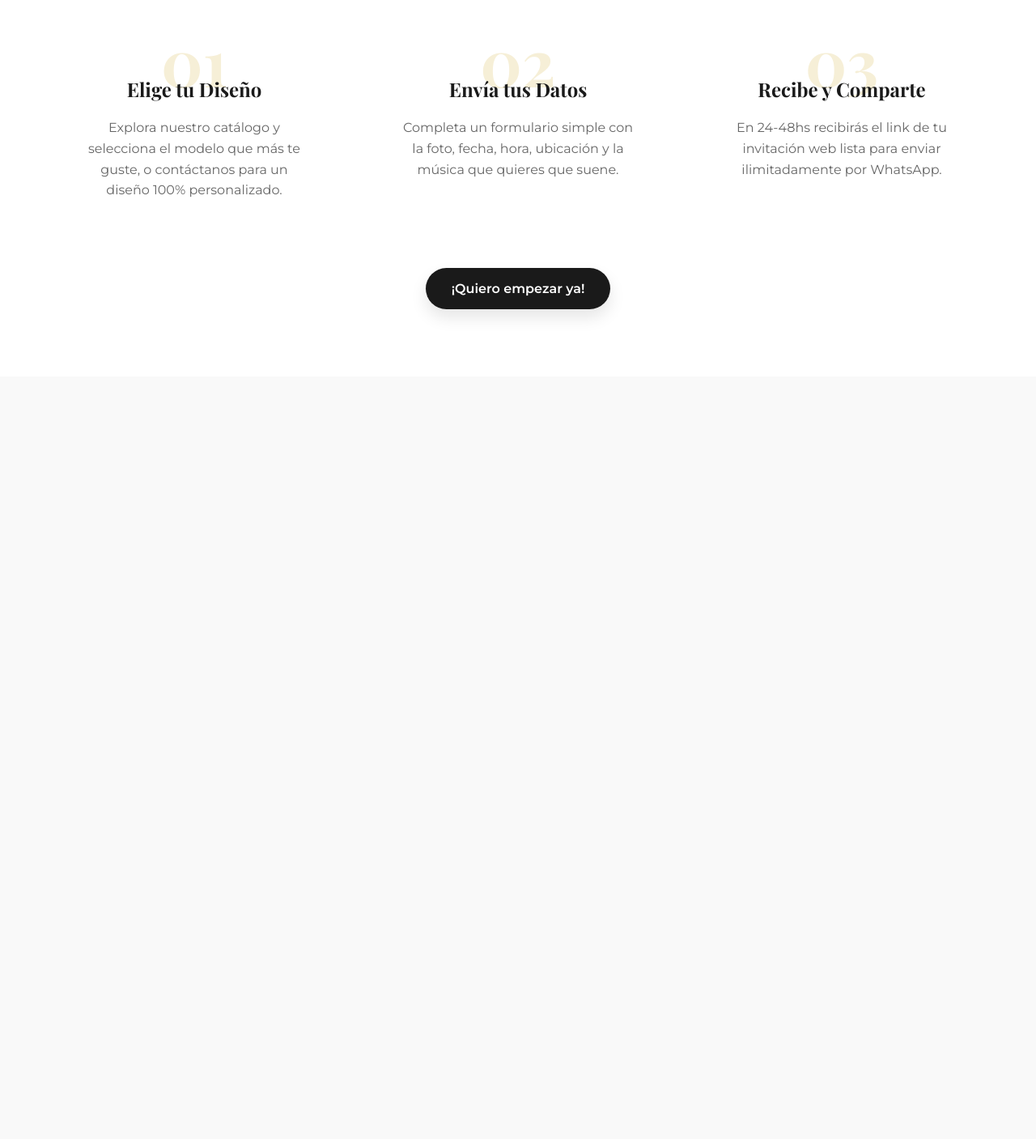
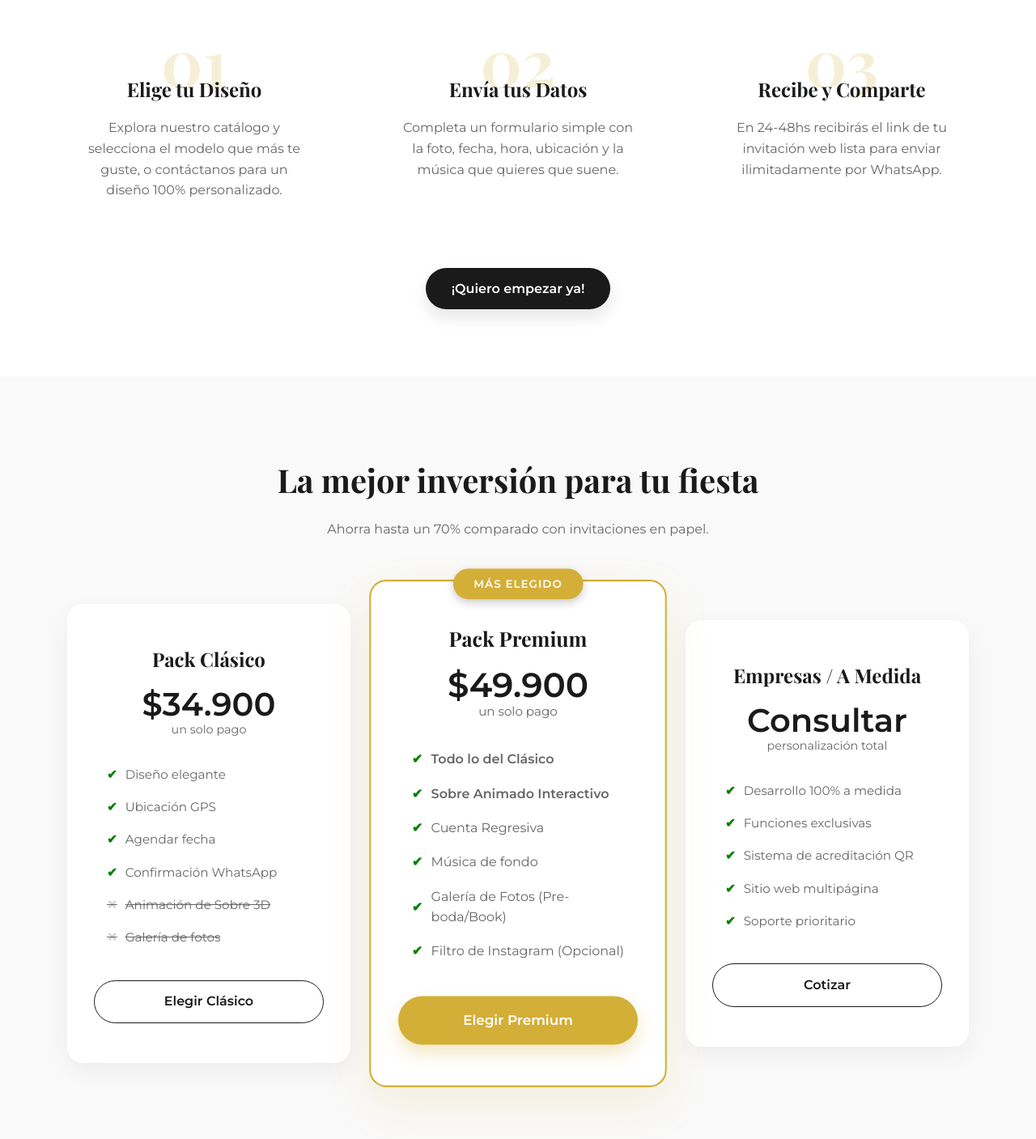
Before and after one commit to ManuelCo351/Invitatatenomas, a plain HTML site: page index.html in a window 1280 px wide. Shown: the part 2881-4288 px from the top of the page at 81% size. Before the commit the page ends 3346 px from the top, so only its background shows below. Drawn offline with nearby package versions, Linux system fonts and the light colour scheme; a web font is replaced by a local one.

Commit message:
Update index.html

```diff
--- a/index.html
+++ b/index.html
@@ -191,6 +191,70 @@
 
         </div>
         </section>
+        <section id="precios" class="pricing-section">
+        <div class="pricing-container">
+
+            <div class="section-header">
+                <h2>La mejor inversión para tu fiesta</h2>
+                <p>Ahorra hasta un 70% comparado con invitaciones en papel.</p>
+            </div>
+
+            <div class="pricing-grid">
+
+                <div class="pricing-card">
+                    <div class="card-header">
+                        <h3>Pack Clásico</h3>
+                        <p class="price">$34.900</p>
+                        <p class="price-detail">un solo pago</p>
+                    </div>
+                    <ul class="features-list">
+                        <li><span class="check">✔</span> Diseño elegante</li>
+                        <li><span class="check">✔</span> Ubicación GPS</li>
+                        <li><span class="check">✔</span> Agendar fecha</li>
+                        <li><span class="check">✔</span> Confirmación WhatsApp</li>
+                        <li class="disabled"><span class="cross">✕</span> Animación de Sobre 3D</li>
+                        <li class="disabled"><span class="cross">✕</span> Galería de fotos</li>
+                    </ul>
+                    <a href="#contacto" class="btn-price-basic">Elegir Clásico</a>
+                </div>
+
+                <div class="pricing-card featured">
+                    <div class="popular-badge">Más Elegido</div>
+                    <div class="card-header">
+                        <h3>Pack Premium</h3>
+                        <p class="price">$49.900</p>
+                        <p class="price-detail">un solo pago</p>
+                    </div>
+                    <ul class="features-list">
+                        <li><span class="check">✔</span> <strong>Todo lo del Clásico</strong></li>
+                        <li><span class="check">✔</span> <strong>Sobre Animado Interactivo</strong></li>
+                        <li><span class="check">✔</span> Cuenta Regresiva</li>
+                        <li><span class="check">✔</span> Música de fondo</li>
+                        <li><span class="check">✔</span> Galería de Fotos (Pre-boda/Book)</li>
+                        <li><span class="check">✔</span> Filtro de Instagram (Opcional)</li>
+                    </ul>
+                    <a href="#contacto" class="btn-price-featured">Elegir Premium</a>
+                </div>
+
+                <div class="pricing-card">
+                    <div class="card-header">
+                        <h3>Empresas / A Medida</h3>
+                        <p class="price">Consultar</p>
+                        <p class="price-detail">personalización total</p>
+                    </div>
+                    <ul class="features-list">
+                        <li><span class="check">✔</span> Desarrollo 100% a medida</li>
+                        <li><span class="check">✔</span> Funciones exclusivas</li>
+                        <li><span class="check">✔</span> Sistema de acreditación QR</li>
+                        <li><span class="check">✔</span> Sitio web multipágina</li>
+                        <li><span class="check">✔</span> Soporte prioritario</li>
+                    </ul>
+                    <a href="https://wa.me/549XXXXXXXXXX" target="_blank" class="btn-price-basic">Cotizar</a>
+                </div>
+
+            </div>
+        </div>
+        </section>
 
 </body>
   </html>
```
